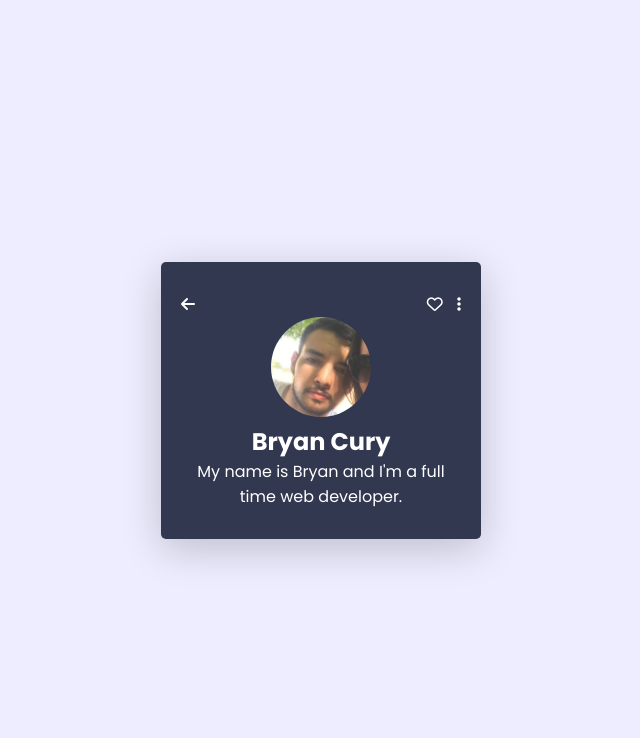
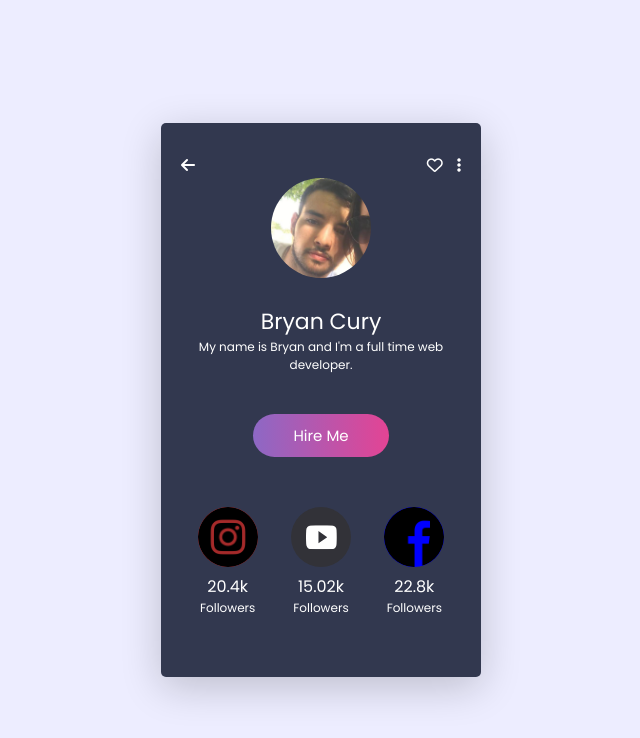
Before and after one commit to bryancury3r/profile-card, a plain HTML site: page index.html in a window 1280 px wide. Shown: the whole page, without its empty margins (319-959 px from the left). Drawn offline with Linux system fonts and the light colour scheme.

Commit message:
new upgrade

```diff
--- a/index.html
+++ b/index.html
@@ -24,7 +24,24 @@
         <img src="./image/user.jpeg" class="user-img" alt="user">
         <h2>Bryan Cury</h2>
         <p>My name is Bryan and I'm a full time web developer.</p>
-        <a href="#"></a>
+        <a href="#" class="btn">Hire Me</a>
+        <div class="social-media">
+          <div>
+            <img src="./image/instagram.png" class="insta" alt="Instagram">
+            <h3>20.4k</h3>
+            <p>Followers</p>
+          </div>
+          <div>
+            <img src="./image/youtube.svg" class="youtube" alt="Youtube">
+            <h3>15.02k</h3>
+            <p>Followers</p>
+          </div>
+          <div>
+            <img src="./image/facebook.png" class="face" alt="Face">
+            <h3>22.8k</h3>
+            <p>Followers</p>
+          </div>
+        </div>
       </div>
     </div>
 </body>
--- a/style.css
+++ b/style.css
@@ -41,3 +41,51 @@
   width: 100px;
   border-radius: 50%;
 }
+
+.profile h2 {
+  font-weight: 500;
+  font-size: 22px;
+  margin-top: 20px;
+}
+
+.profile p {
+  font-size: 12px;
+}
+
+.btn {
+  text-decoration: none;
+  color: #fff;
+  padding: 10px 40px;
+  border-radius: 30px;
+  background: linear-gradient(to right, #8d68c5, #e34494);
+  display: inline-block;
+  margin: 40px 0;
+  font-size: 15px;
+}
+
+.social-media {
+  display: flex;
+  justify-content: space-around;
+}
+
+.social-media img {
+  width: 60px;
+  border-radius: 50%;
+}
+
+.social-media .insta {
+  background-color: brown;
+}
+
+.social-media .face {
+  background-color: blue;
+}
+
+.social-media h3 {
+  font-weight: 500;
+  font-size: 16px;
+}
+
+.social-media div {
+  margin: 10px 0 30px;
+}
```
Also changed, not shown: image/facebook.png (added), image/github.png (added), image/instagram.png (added).
